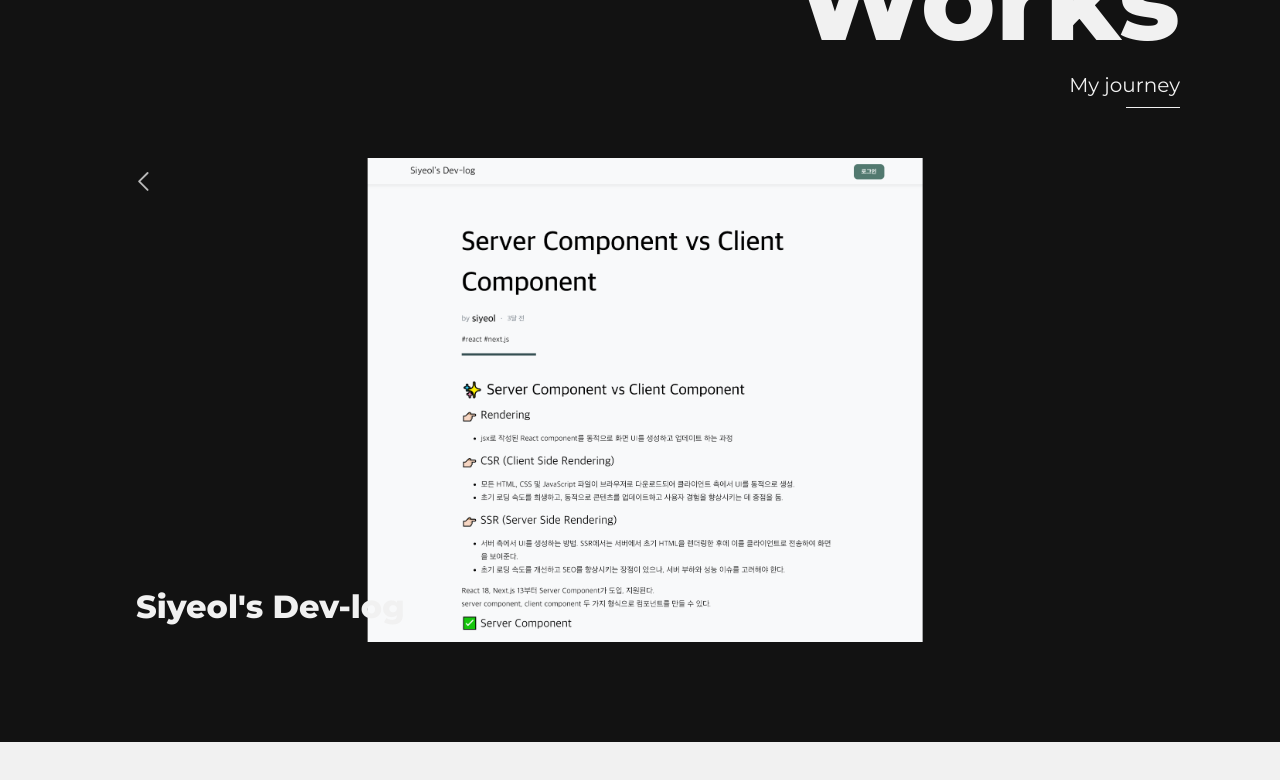
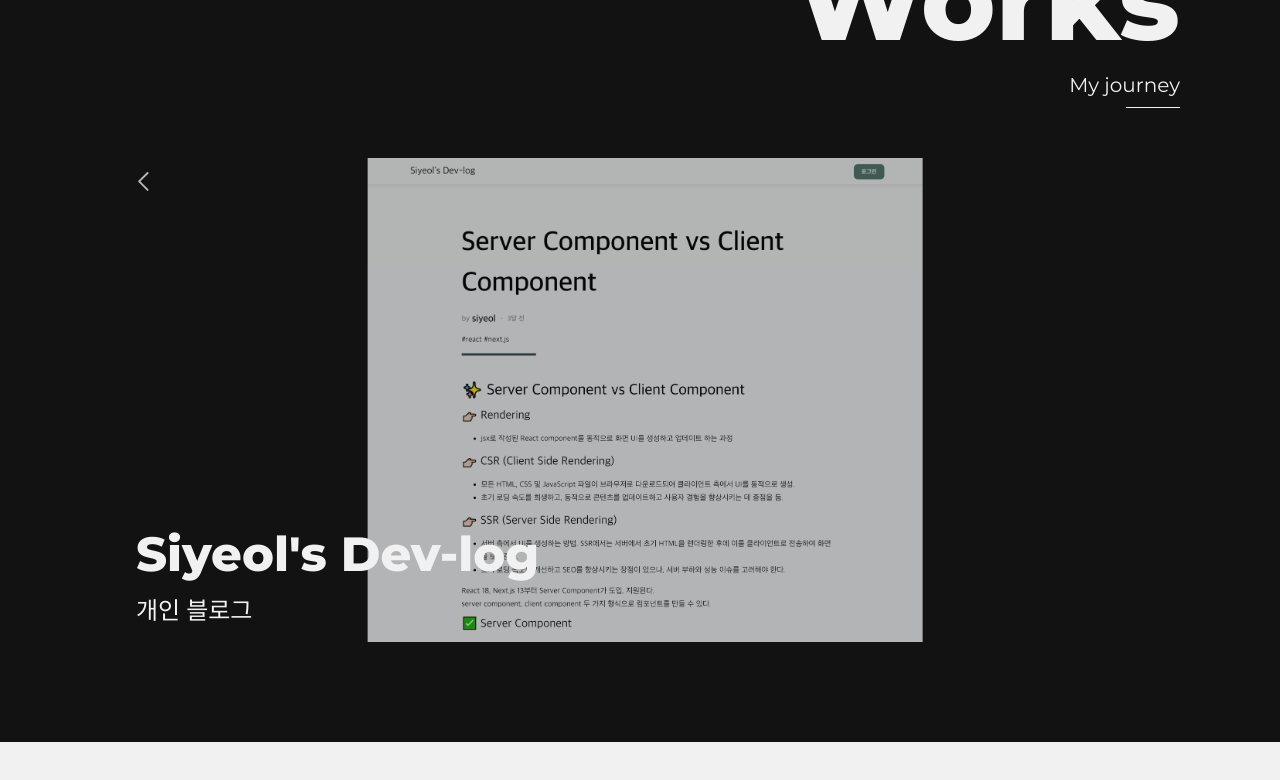
Before and after one commit to siyeol97/portfolio, a React (Vite) app: page /contents in a window 1280 px wide. Both pictures are taken after a click on the picture 776 px from the left and 400 px from the top of the page. Shown: the top 780 px of the page. Built offline with nearby package versions, Linux system fonts and the light colour scheme; a web font is replaced by a local one.

Commit message:
💄 Fix: card description

```diff
--- a/src/components/Contents/WorkList.module.scss
+++ b/src/components/Contents/WorkList.module.scss
@@ -66,21 +66,34 @@
         filter: grayscale(1);
         &:hover {
           transition: all 0.3s;
-          opacity: 0.8;
+          opacity: 0.7;
           filter: grayscale(0);
         }
       }
     }
 
-    & .title {
+    & .info {
       position: absolute;
       bottom: 0;
       padding: 1rem;
+      white-space: nowrap;
+      transition: all 0.5s;
+    }
+
+    & .title {
       font-size: 1.5rem;
       font-weight: 800;
       font-family: 'Montserrat';
       transition: all 0.5s;
-      white-space: nowrap;
+      margin-bottom: 0.5rem;
+    }
+
+    & .description_hidden {
+      visibility: hidden;
+      opacity: 0;
+      height: 0;
+      overflow: hidden;
+      transition: all 0.5s;
     }
   }
 
@@ -89,11 +102,11 @@
     border: none;
     & .background_image {
       & img {
-        opacity: 1;
+        opacity: 0.7;
         filter: grayscale(0);
         cursor: pointer;
         &:hover {
-          opacity: 0.7;
+          opacity: 0.8;
           scale: 101%;
         }
       }
@@ -108,8 +121,15 @@
       }
     }
     & .title {
-      font-size: 2rem;
+      font-size: 3rem;
       transition: all 0.5s;
+    }
+    & .description_active {
+      visibility: visible;
+      opacity: 1;
+      height: auto;
+      transition: all 0.5s;
+      font-size: 1.5rem;
     }
   }
 
--- a/src/components/Contents/WorkList.tsx
+++ b/src/components/Contents/WorkList.tsx
@@ -72,7 +72,14 @@ export default function WorkList() {
               className={styles.arrow_back}
               onClick={handleArrowBackClick}
             />
-            <p className={styles.title}>{card.title}</p>
+            <div className={styles.info}>
+              <p className={styles.title}>{card.title}</p>
+              <p
+                className={`${isActive === index ? styles.description_active : styles.description_hidden}`}
+              >
+                {card.description}
+              </p>
+            </div>
           </div>
         ))}
       </section>
--- a/src/data/cards.ts
+++ b/src/data/cards.ts
@@ -6,22 +6,24 @@ import ptj_cover_image from '../public/ptj_cover.png';
 const cards = [
   {
     title: 'mogazoa',
-    description: 'Description 1',
+    description:
+      '음악, 식당, 영화, 전자기기, 호텔, 옷, 앱 등 다양한 분야의 상품을 리뷰하는 플랫폼',
     image: mogazoa_cover_image,
   },
   {
     title: 'party-time-job',
-    description: 'Description 2',
+    description: '일자리가 급한 사람들을 위한 구인, 구직 플랫폼',
     image: ptj_cover_image,
   },
   {
     title: `Siyeol's Dev-log`,
-    description: 'Description 3',
+    description: '개인 블로그',
     image: blog_cover_image,
   },
   {
     title: '등잔 밑 일기',
-    description: 'Description 4',
+    description:
+      '사용자가 입력한 음성과 텍스트를 이용한 감정, 우울감 분석 일기 어플리케이션',
     image: diary_cover_image,
   },
 ];
```
